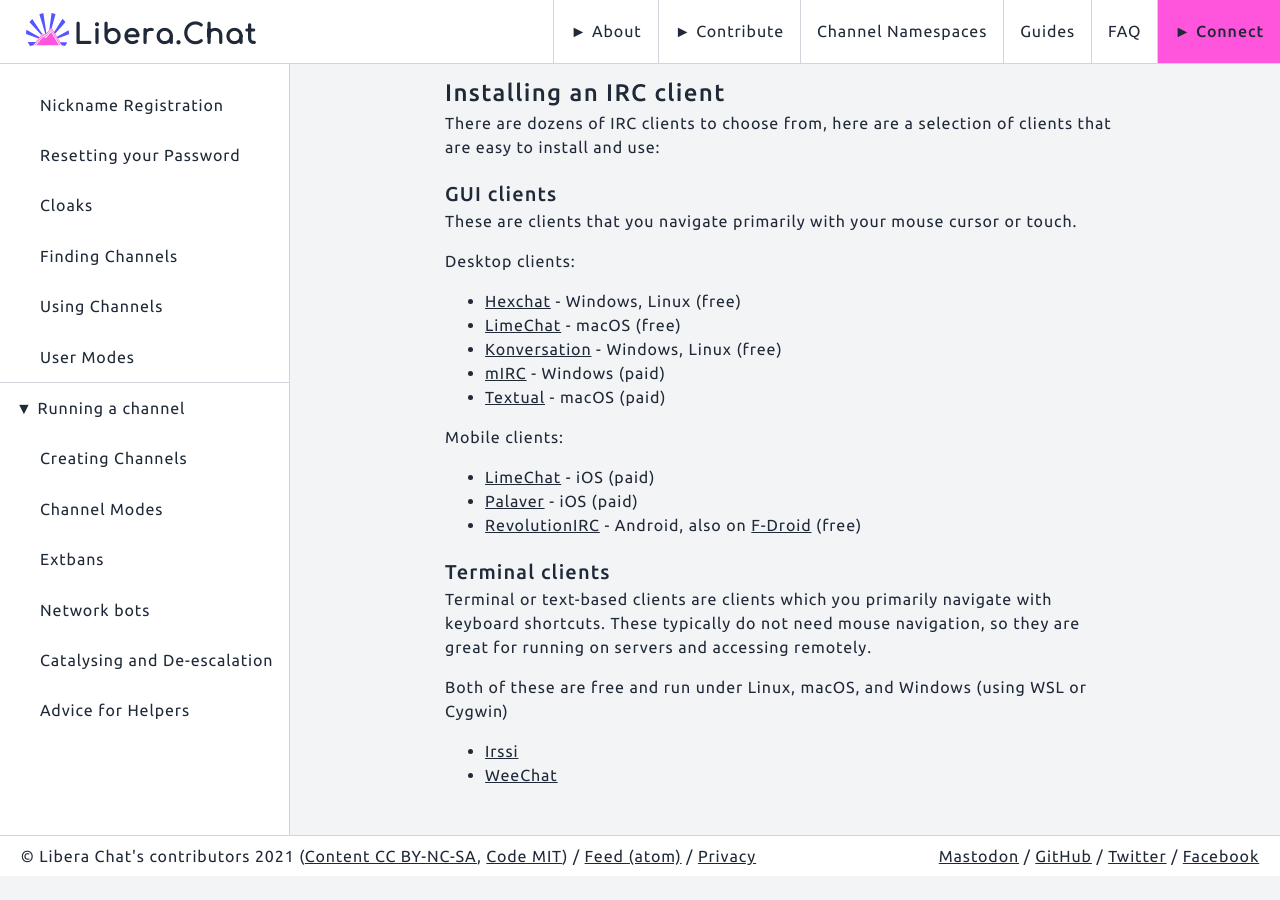
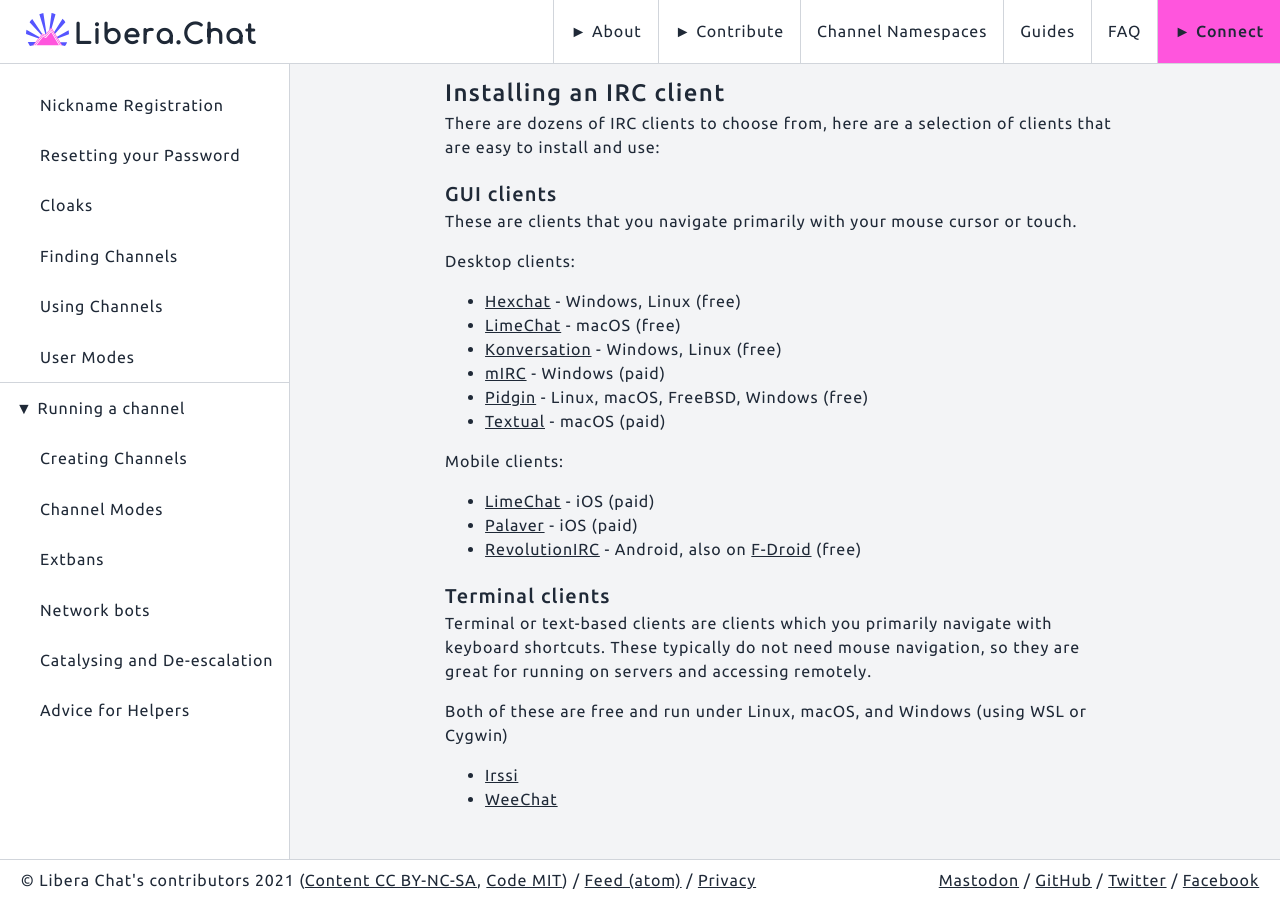
Before and after one commit to Libera-Chat/libera-chat.github.io, a Jekyll site: the page built from content/_guides/clients.md, in a window 1280 px wide and 900 px high, scrolled down 551 px. Built offline with Jekyll 4.4.1, drawn with Linux system fonts in a browser that asks for light colours; before the commit the page ends 1427 px from its top, so only the background shows below that.

Commit message:
Adds pidgin client.

```diff
--- a/content/_guides/clients.md
+++ b/content/_guides/clients.md
@@ -42,6 +42,7 @@
 - [LimeChat](http://limechat.net/mac/) - macOS (free)
 - [Konversation](https://konversation.kde.org/) - Windows, Linux (free)
 - [mIRC](http://www.mirc.com/) - Windows (paid)
+- [Pidgin](https://pidgin.im/) - Linux, macOS, FreeBSD, Windows (free)
 - [Textual](https://www.codeux.com/textual/) - macOS (paid)
 
 Mobile clients:
```
